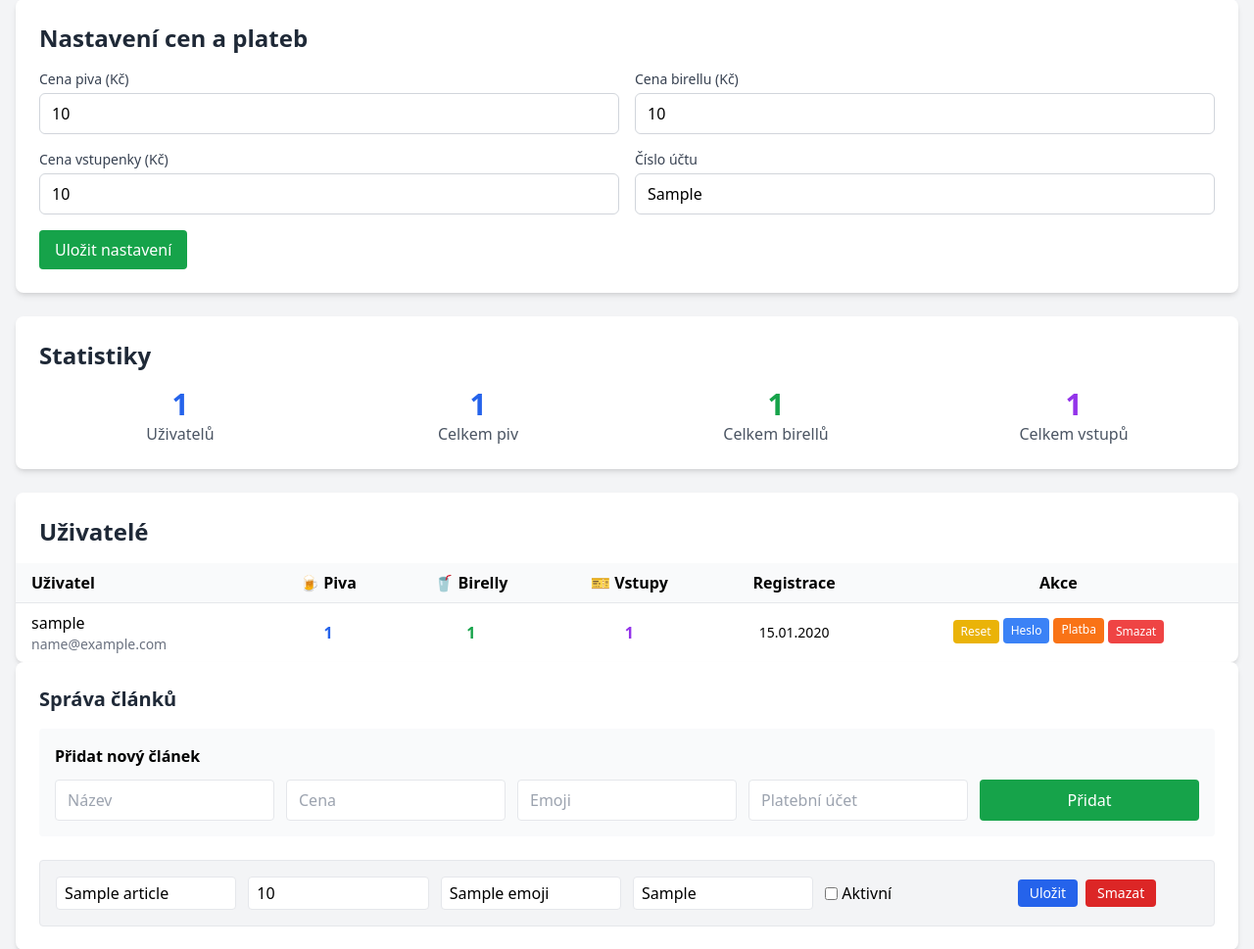
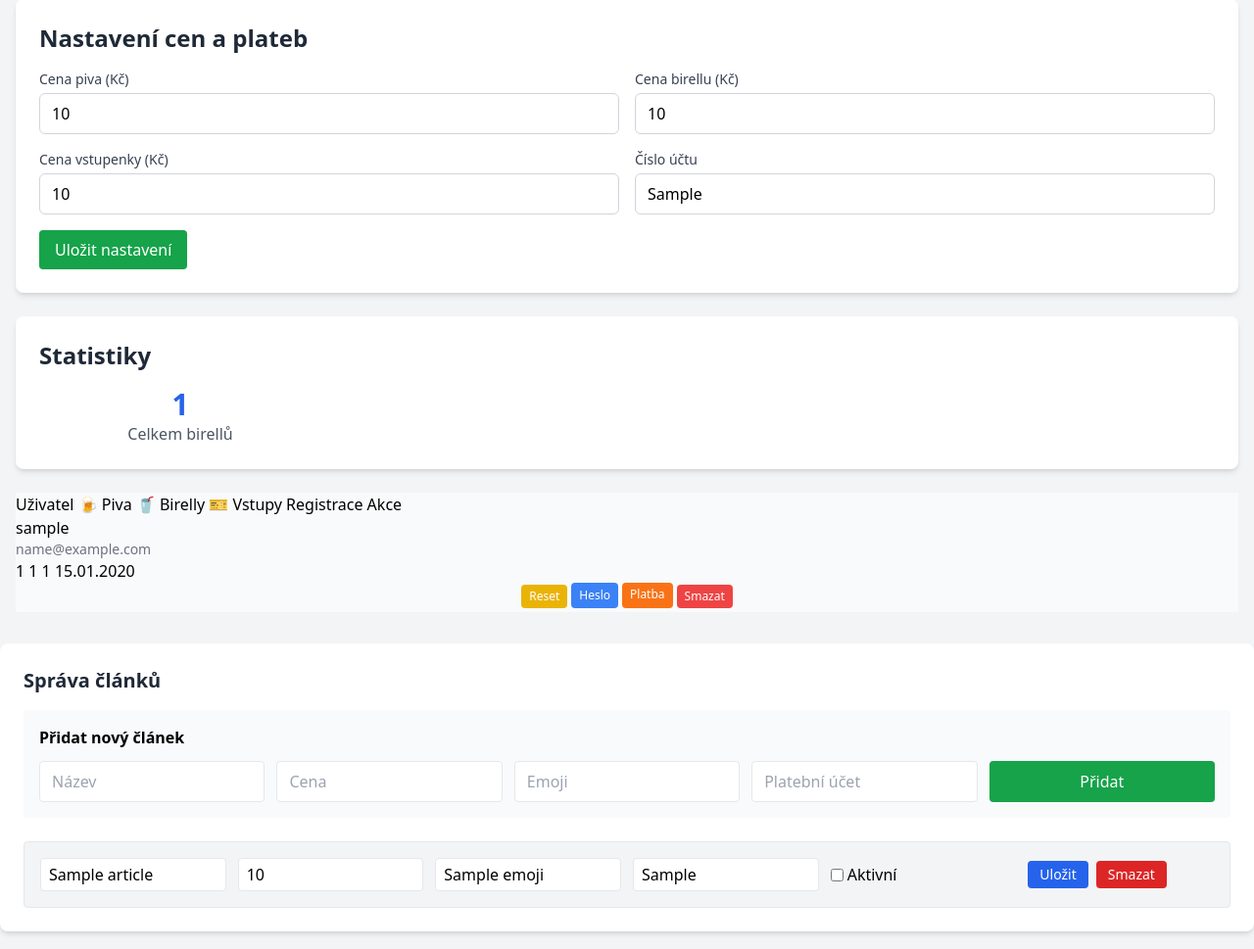
Before and after one commit to davidsustrcs21/pivkoapp, a FastAPI app: template backend/frontend/templates/admin.html in a window 1280 px wide. Shown: the part 154-1123 px from the top of the page at 98% size. Run offline with FastAPI, Linux system fonts and the light colour scheme; the template is opened without the code that fills it: most values are stand-ins (such as "Sample title", 1, 10 or a date in 2020); some libraries are stand-ins or nearby versions.

Commit message:
Add files via upload

```diff
--- a/backend/app/main.py
+++ b/backend/app/main.py
@@ -277,18 +277,23 @@
 @app.get("/admin", response_class=HTMLResponse)
 async def admin_panel(
     request: Request,
-    admin_user: User = Depends(get_admin_user),
+    current_user: User = Depends(get_admin_user),
     db: Session = Depends(get_db)
 ):
     users = db.query(User).all()
-    articles = db.query(Article).all()
-    settings = db.query(Settings).first()
+
+    # Spočítej celkové počty
+    total_beer_count = sum(user.count for user in users)
+    total_birell_count = sum(user.birell_count for user in users)
+    total_entry_count = sum(user.entry_count for user in users)
 
     return templates.TemplateResponse("admin.html", {
         "request": request,
+        "user": current_user,
         "users": users,
-        "articles": articles,
-        "settings": settings
+        "total_beer_count": total_beer_count,
+        "total_birell_count": total_birell_count,
+        "total_entry_count": total_entry_count
     })
 
 @app.post("/admin/reset-user/{user_id}")
--- a/backend/frontend/templates/admin.html
+++ b/backend/frontend/templates/admin.html
@@ -56,30 +56,14 @@
             <h2 class="text-2xl font-bold text-gray-800 mb-4">Statistiky</h2>
             <div class="grid grid-cols-1 md:grid-cols-4 gap-4">
                 <div class="text-center">
-                    <div class="text-3xl font-bold text-blue-600">{{ users|length }}</div>
-                    <div class="text-gray-600">Uživatelů</div>
-                </div>
-                <div class="text-center">
-                    <div class="text-3xl font-bold text-blue-600">{{ total_beer_count }}</div>
-                    <div class="text-gray-600">Celkem piv</div>
-                </div>
-                <div class="text-center">
-                    <div class="text-3xl font-bold text-green-600">{{ users|sum(attribute='birell_count') }}</div>
+                    <div class="text-3xl font-bold text-blue-600">{{ ttotal_birell_count }}</div>
                     <div class="text-gray-600">Celkem birellů</div>
-                </div>
-                <div class="text-center">
-                    <div class="text-3xl font-bold text-purple-600">{{ users|sum(attribute='entry_count') }}</div>
-                    <div class="text-gray-600">Celkem vstupů</div>
                 </div>
             </div>
         </div>
 
         <!-- Users table -->
-        <div class="bg-white rounded-lg shadow-md overflow-hidden">
-            <h2 class="text-2xl font-bold text-gray-800 p-6 pb-4">Uživatelé</h2>
-            <div class="overflow-x-auto">
-                <table class="w-full">
-                    <thead class="bg-gray-50">
+       <div s       <thead class="bg-gray-50">
                         <tr>
                             <th class="px-4 py-2 text-left">Uživatel</th>
                             <th class="px-4 py-2 text-center">🍺 Piva</th>
--- a/backend/frontend/templates/payment.html
+++ b/backend/frontend/templates/payment.html
@@ -45,11 +45,9 @@
                         <div class="text-center">
                             {% if qr_codes[account] %}
                             <img src="{{ qr_codes[account] }}" alt="QR kód pro platbu" class="mx-auto mb-4 max-w-full">
-                            <p class="text-sm text-gray-600 mb-2">Naskenujte QR kód v bankovní aplikaci</p>
-                            <p class="text-xs text-gray-500 bg-gray-100 p-2 rounded">Účet: {{ account }}</p>
+                            <p class="text-sm text-gray-600">Naskenujte QR kód v bankovní aplikaci</p>
                             {% else %}
                             <p class="text-red-600">QR kód se nepodařilo vygenerovat</p>
-                            <p class="text-xs text-gray-500 bg-gray-100 p-2 rounded">Účet: {{ account }}</p>
                             {% endif %}
                         </div>
                     </div>
```
